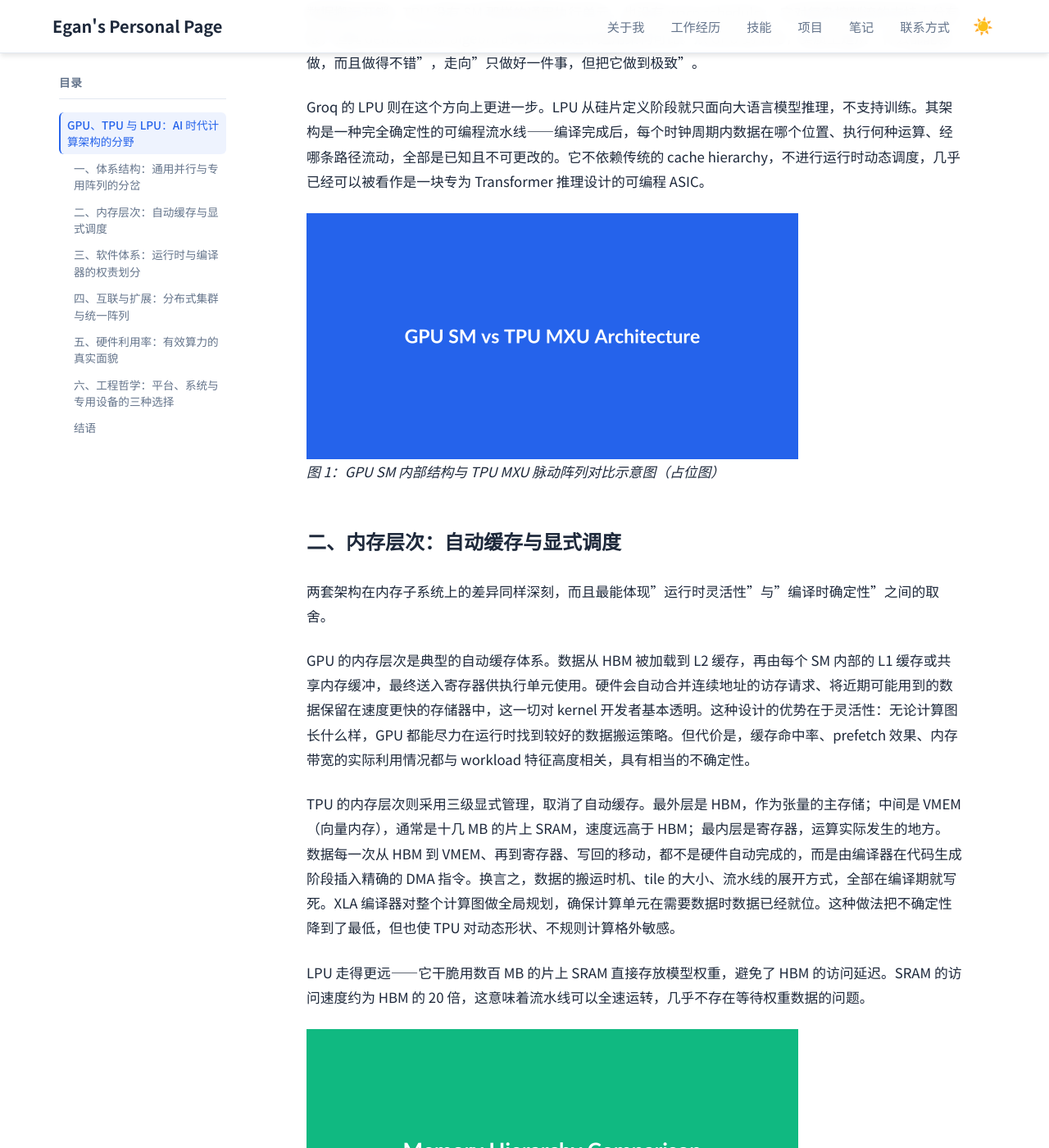
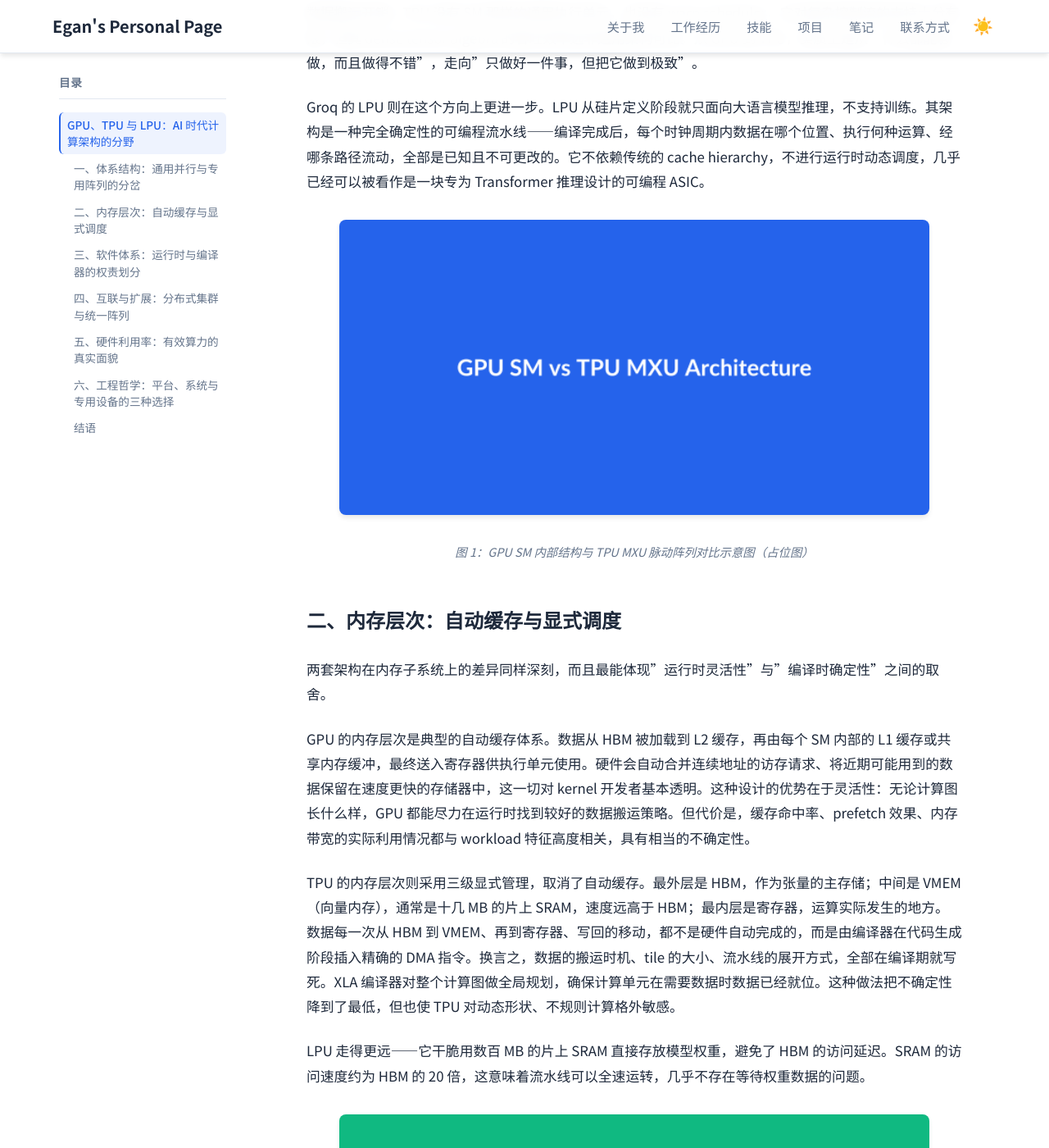
Before and after one commit to Lejun-Hu/Lejun-Hu.github.io, a Jekyll site: the page built from _notes/2026-5-16-GPU_vs_TPU.md, in a window 1280 px wide and 1400 px high, scrolled down 1191 px. Shown: the whole window at 82% size. Built offline with Jekyll 4.4.1, drawn with Linux system fonts in a browser that asks for light colours.

Commit message:
Center and enlarge images in note content

```diff
--- a/assets/css/main.scss
+++ b/assets/css/main.scss
@@ -1290,6 +1290,28 @@ a {
     color: var(--color-text);
   }
 
+  // 图片居中并放大
+  img {
+    display: block;
+    margin: var(--space-lg) auto;
+    max-width: 100%;
+    width: 90%;
+    height: auto;
+    border-radius: var(--radius-md);
+    box-shadow: var(--shadow-md);
+  }
+
+  // 图片标题/说明文字居中
+  img + em,
+  p > em:only-child {
+    display: block;
+    text-align: center;
+    font-size: 0.9rem;
+    color: var(--color-text-light);
+    margin-top: var(--space-sm);
+    margin-bottom: var(--space-lg);
+  }
+
   h1 {
     font-size: 1.8rem;
     border-bottom: 2px solid var(--color-border);
```
